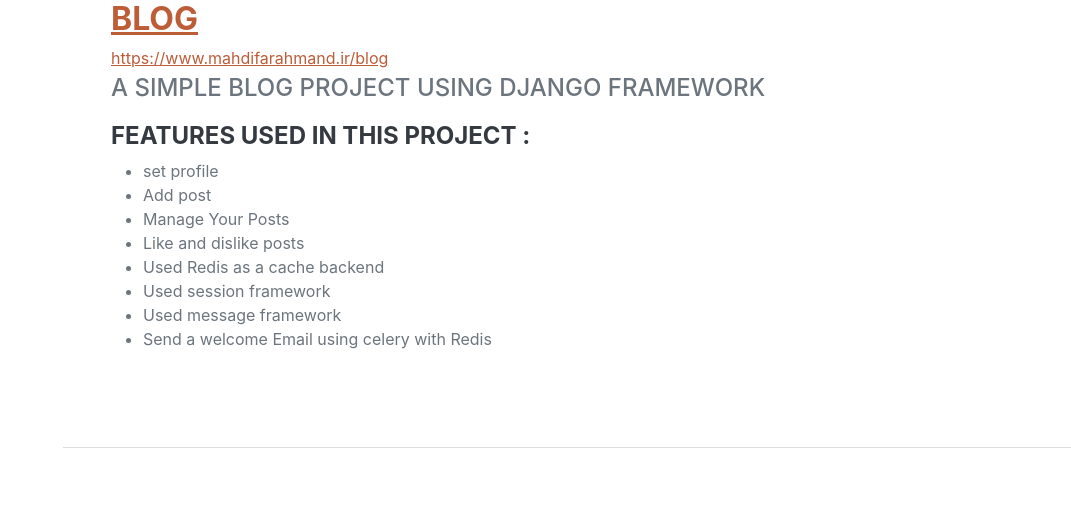
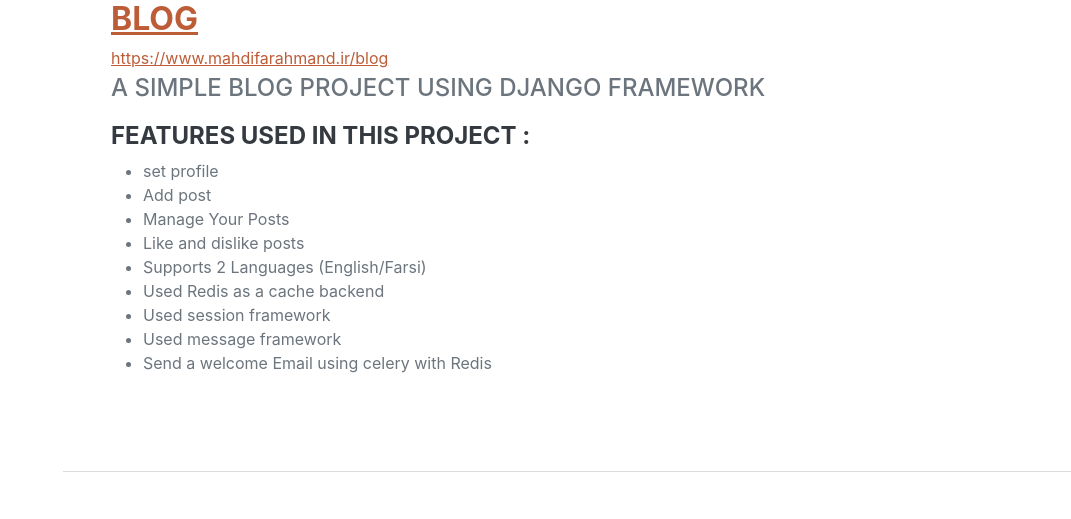
Before and after one commit to erfanfs10/Django-Blog, a Django app: page / in a window 1280 px wide. Shown: the part 4073-4592 px from the top of the page, without its empty margins (209-1280 px from the left). Run offline with Django 3.2, Linux system fonts and the light colour scheme; parts of the project's set-up code (start-up, migrations or seed data) failed here and were passed over; some libraries are stand-ins or nearby versions; some web fonts are replaced.

Commit message:
update resume

```diff
--- a/templates/resume.html
+++ b/templates/resume.html
@@ -206,6 +206,7 @@
                         <li>Add post</li>
                         <li>Manage Your Posts</li>
                         <li>Like and dislike posts</li>
+                        <li>Supports 2 Languages (English/Farsi)</li>
                         <li>Used Redis as a cache backend</li>
                         <li>Used session framework</li>
                         <li>Used message framework</li>
```
